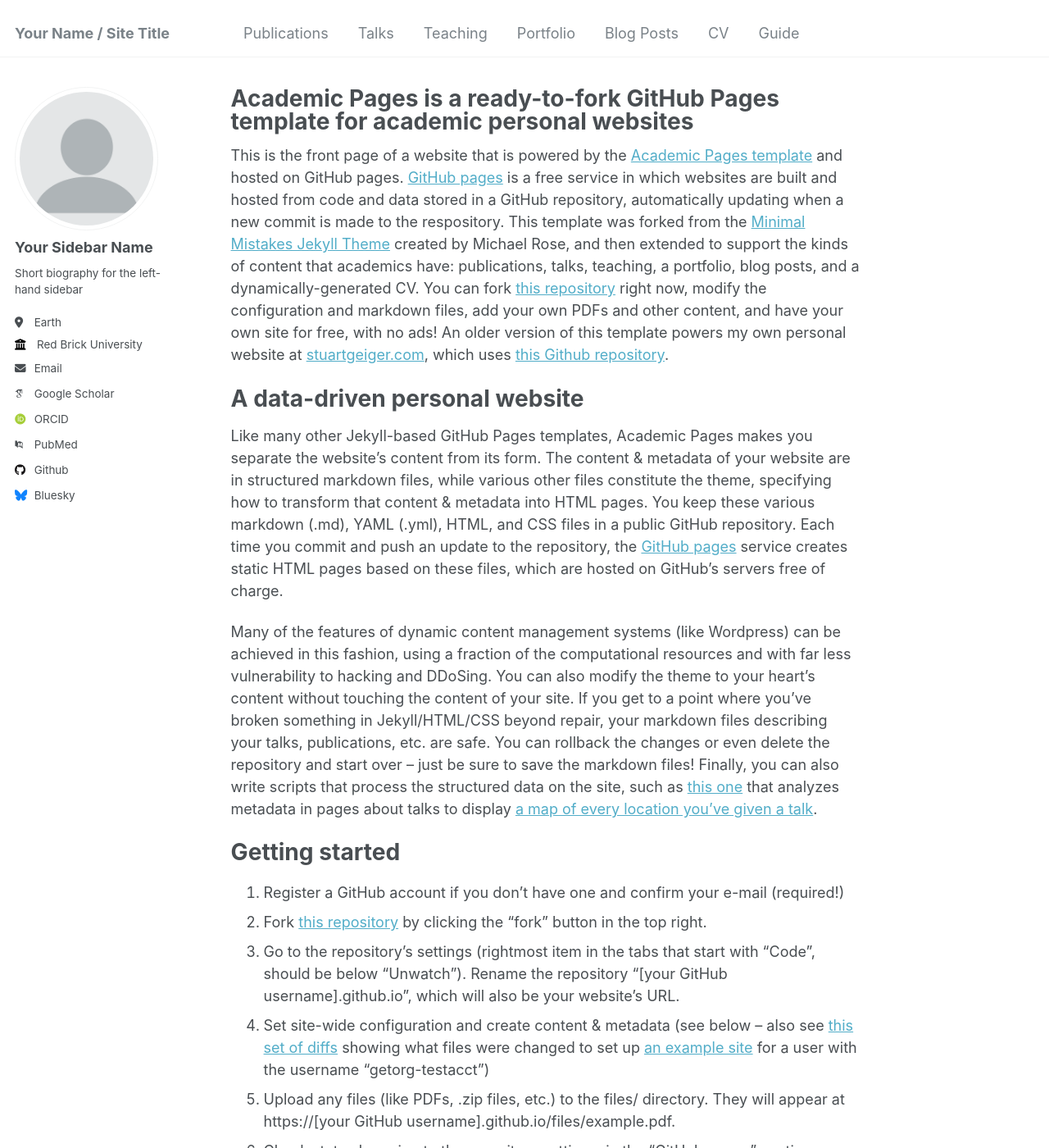
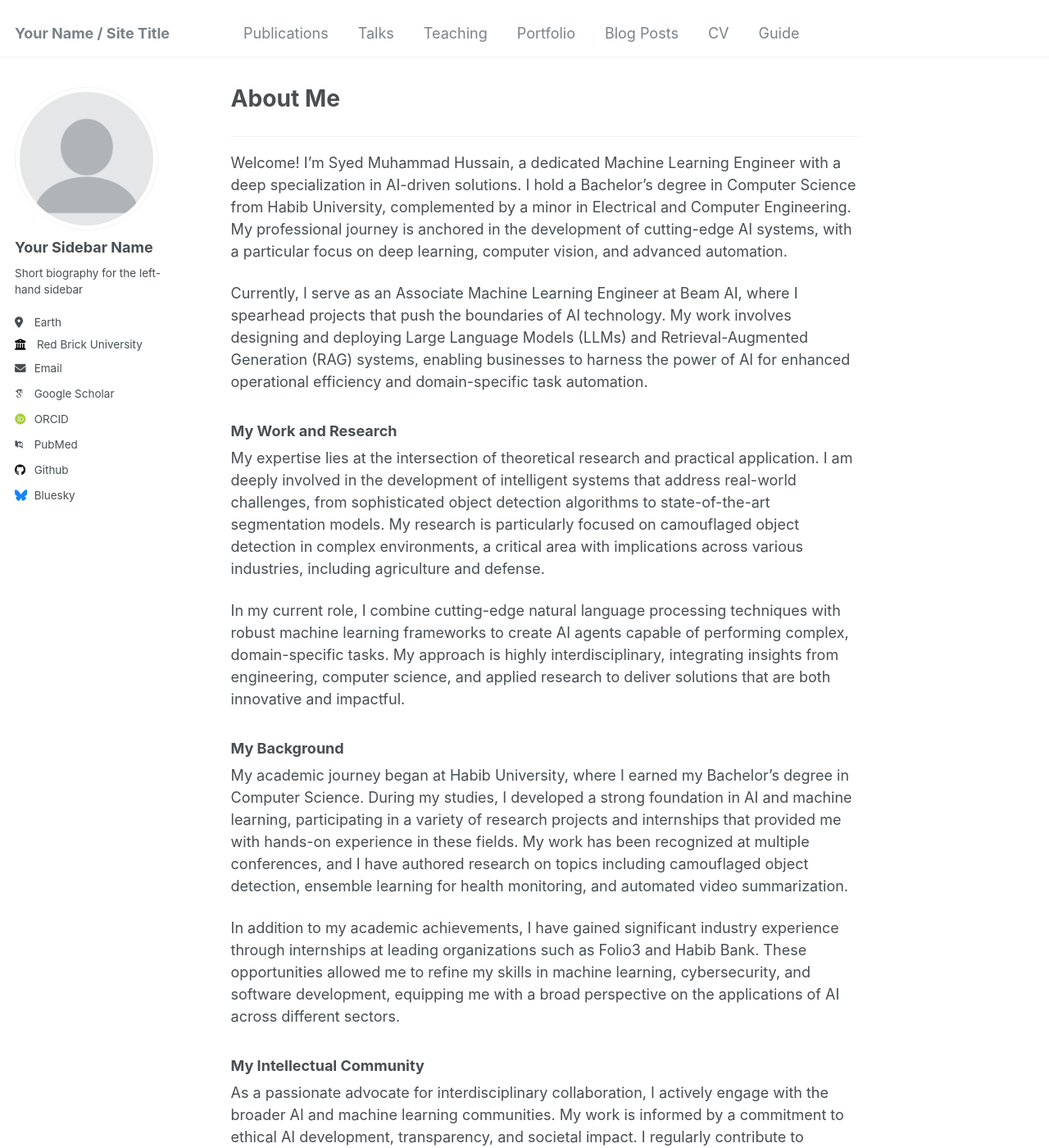
Before and after one commit to SYED-M-HUSSAIN/syed-m-hussain.github.io, a Jekyll site: the page built from _pages/about.md, in a window 1280 px wide and 1400 px high. Shown: the whole window at 82% size. Built offline with Jekyll 4.4.1, drawn with Linux system fonts in a browser that asks for light colours; some web fonts are replaced; some of the changed text lies outside the part shown.

Commit message:
added about page

```diff
--- a/_pages/about.md
+++ b/_pages/about.md
@@ -1,49 +1,35 @@
 ---
 permalink: /
-title: "Academic Pages is a ready-to-fork GitHub Pages template for academic personal websites"
+title: "About Me"
 author_profile: true
 redirect_from:
   - /about/
   - /about.html
 ---
+---
 
-This is the front page of a website that is powered by the [Academic Pages template](https://github.com/academicpages/academicpages.github.io) and hosted on GitHub pages. [GitHub pages](https://pages.github.com) is a free service in which websites are built and hosted from code and data stored in a GitHub repository, automatically updating when a new commit is made to the respository. This template was forked from the [Minimal Mistakes Jekyll Theme](https://mmistakes.github.io/minimal-mistakes/) created by Michael Rose, and then extended to support the kinds of content that academics have: publications, talks, teaching, a portfolio, blog posts, and a dynamically-generated CV. You can fork [this repository](https://github.com/academicpages/academicpages.github.io) right now, modify the configuration and markdown files, add your own PDFs and other content, and have your own site for free, with no ads! An older version of this template powers my own personal website at [stuartgeiger.com](http://stuartgeiger.com), which uses [this Github repository](https://github.com/staeiou/staeiou.github.io).
 
-A data-driven personal website
-======
-Like many other Jekyll-based GitHub Pages templates, Academic Pages makes you separate the website's content from its form. The content & metadata of your website are in structured markdown files, while various other files constitute the theme, specifying how to transform that content & metadata into HTML pages. You keep these various markdown (.md), YAML (.yml), HTML, and CSS files in a public GitHub repository. Each time you commit and push an update to the repository, the [GitHub pages](https://pages.github.com/) service creates static HTML pages based on these files, which are hosted on GitHub's servers free of charge.
 
-Many of the features of dynamic content management systems (like Wordpress) can be achieved in this fashion, using a fraction of the computational resources and with far less vulnerability to hacking and DDoSing. You can also modify the theme to your heart's content without touching the content of your site. If you get to a point where you've broken something in Jekyll/HTML/CSS beyond repair, your markdown files describing your talks, publications, etc. are safe. You can rollback the changes or even delete the repository and start over -- just be sure to save the markdown files! Finally, you can also write scripts that process the structured data on the site, such as [this one](https://github.com/academicpages/academicpages.github.io/blob/master/talkmap.ipynb) that analyzes metadata in pages about talks to display [a map of every location you've given a talk](https://academicpages.github.io/talkmap.html).
+Welcome! I’m Syed Muhammad Hussain, a dedicated Machine Learning Engineer with a deep specialization in AI-driven solutions. I hold a Bachelor’s degree in Computer Science from Habib University, complemented by a minor in Electrical and Computer Engineering. My professional journey is anchored in the development of cutting-edge AI systems, with a particular focus on deep learning, computer vision, and advanced automation.
 
-Getting started
-======
-1. Register a GitHub account if you don't have one and confirm your e-mail (required!)
-1. Fork [this repository](https://github.com/academicpages/academicpages.github.io) by clicking the "fork" button in the top right.
-1. Go to the repository's settings (rightmost item in the tabs that start with "Code", should be below "Unwatch"). Rename the repository "[your GitHub username].github.io", which will also be your website's URL.
-1. Set site-wide configuration and create content & metadata (see below -- also see [this set of diffs](http://archive.is/3TPas) showing what files were changed to set up [an example site](https://getorg-testacct.github.io) for a user with the username "getorg-testacct")
-1. Upload any files (like PDFs, .zip files, etc.) to the files/ directory. They will appear at https://[your GitHub username].github.io/files/example.pdf.
-1. Check status by going to the repository settings, in the "GitHub pages" section
+Currently, I serve as an Associate Machine Learning Engineer at Beam AI, where I spearhead projects that push the boundaries of AI technology. My work involves designing and deploying Large Language Models (LLMs) and Retrieval-Augmented Generation (RAG) systems, enabling businesses to harness the power of AI for enhanced operational efficiency and domain-specific task automation.
 
-Site-wide configuration
-------
-The main configuration file for the site is in the base directory in [_config.yml](https://github.com/academicpages/academicpages.github.io/blob/master/_config.yml), which defines the content in the sidebars and other site-wide features. You will need to replace the default variables with ones about yourself and your site's github repository. The configuration file for the top menu is in [_data/navigation.yml](https://github.com/academicpages/academicpages.github.io/blob/master/_data/navigation.yml). For example, if you don't have a portfolio or blog posts, you can remove those items from that navigation.yml file to remove them from the header.
+### My Work and Research
 
-Create content & metadata
-------
-For site content, there is one markdown file for each type of content, which are stored in directories like _publications, _talks, _posts, _teaching, or _pages. For example, each talk is a markdown file in the [_talks directory](https://github.com/academicpages/academicpages.github.io/tree/master/_talks). At the top of each markdown file is structured data in YAML about the talk, which the theme will parse to do lots of cool stuff. The same structured data about a talk is used to generate the list of talks on the [Talks page](https://academicpages.github.io/talks), each [individual page](https://academicpages.github.io/talks/2012-03-01-talk-1) for specific talks, the talks section for the [CV page](https://academicpages.github.io/cv), and the [map of places you've given a talk](https://academicpages.github.io/talkmap.html) (if you run this [python file](https://github.com/academicpages/academicpages.github.io/blob/master/talkmap.py) or [Jupyter notebook](https://github.com/academicpages/academicpages.github.io/blob/master/talkmap.ipynb), which creates the HTML for the map based on the contents of the _talks directory).
+My expertise lies at the intersection of theoretical research and practical application. I am deeply involved in the development of intelligent systems that address real-world challenges, from sophisticated object detection algorithms to state-of-the-art segmentation models. My research is particularly focused on camouflaged object detection in complex environments, a critical area with implications across various industries, including agriculture and defense.
 
-**Markdown generator**
+In my current role, I combine cutting-edge natural language processing techniques with robust machine learning frameworks to create AI agents capable of performing complex, domain-specific tasks. My approach is highly interdisciplinary, integrating insights from engineering, computer science, and applied research to deliver solutions that are both innovative and impactful.
 
-I have also created [a set of Jupyter notebooks](https://github.com/academicpages/academicpages.github.io/tree/master/markdown_generator
-) that converts a CSV containing structured data about talks or presentations into individual markdown files that will be properly formatted for the Academic Pages template. The sample CSVs in that directory are the ones I used to create my own personal website at stuartgeiger.com. My usual workflow is that I keep a spreadsheet of my publications and talks, then run the code in these notebooks to generate the markdown files, then commit and push them to the GitHub repository.
+### My Background
 
-How to edit your site's GitHub repository
-------
-Many people use a git client to create files on their local computer and then push them to GitHub's servers. If you are not familiar with git, you can directly edit these configuration and markdown files directly in the github.com interface. Navigate to a file (like [this one](https://github.com/academicpages/academicpages.github.io/blob/master/_talks/2012-03-01-talk-1.md) and click the pencil icon in the top right of the content preview (to the right of the "Raw | Blame | History" buttons). You can delete a file by clicking the trashcan icon to the right of the pencil icon. You can also create new files or upload files by navigating to a directory and clicking the "Create new file" or "Upload files" buttons.
+My academic journey began at Habib University, where I earned my Bachelor’s degree in Computer Science. During my studies, I developed a strong foundation in AI and machine learning, participating in a variety of research projects and internships that provided me with hands-on experience in these fields. My work has been recognized at multiple conferences, and I have authored research on topics including camouflaged object detection, ensemble learning for health monitoring, and automated video summarization.
 
-Example: editing a markdown file for a talk
-![Editing a markdown file for a talk](/images/editing-talk.png)
+In addition to my academic achievements, I have gained significant industry experience through internships at leading organizations such as Folio3 and Habib Bank. These opportunities allowed me to refine my skills in machine learning, cybersecurity, and software development, equipping me with a broad perspective on the applications of AI across different sectors.
 
-For more info
-------
-More info about configuring Academic Pages can be found in [the guide](https://academicpages.github.io/markdown/). The [guides for the Minimal Mistakes theme](https://mmistakes.github.io/minimal-mistakes/docs/configuration/) (which this theme was forked from) might also be helpful.
+### My Intellectual Community
+
+As a passionate advocate for interdisciplinary collaboration, I actively engage with the broader AI and machine learning communities. My work is informed by a commitment to ethical AI development, transparency, and societal impact. I regularly contribute to academic and professional discourse through conference presentations, publications, and participation in workshops. My intellectual pursuits are not confined to the technical domain; I am also deeply interested in the ethical and social implications of AI, striving to create technologies that are as responsible as they are revolutionary.
+
+Thank you for visiting my portfolio. I invite you to explore my projects, publications, and ongoing research. If you’re interested in collaboration or have any questions, feel free to reach out. Let’s shape the future of AI together!
+
+---
```
